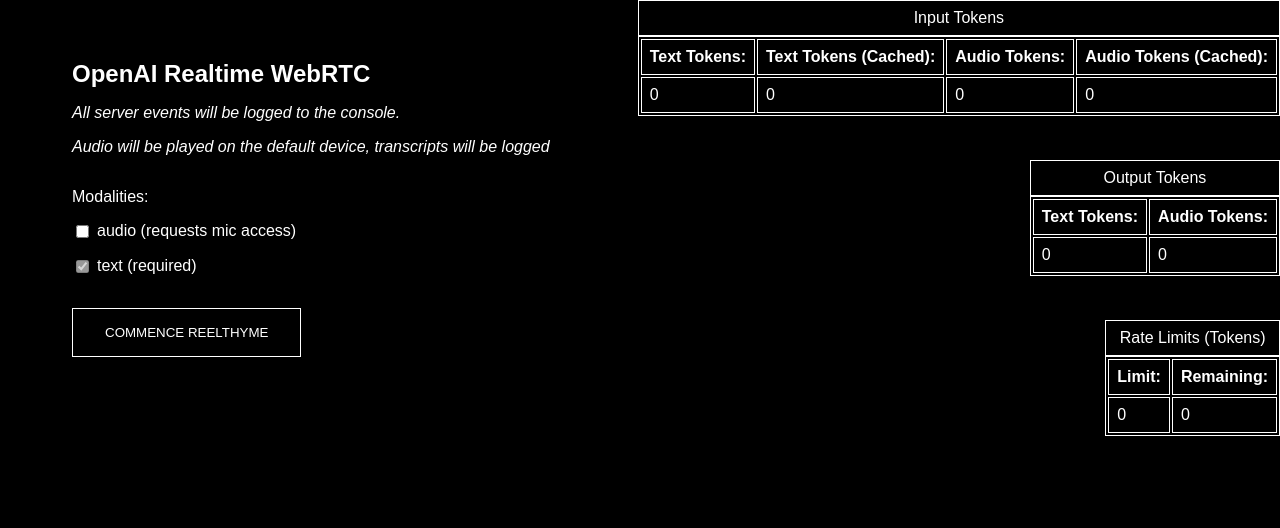
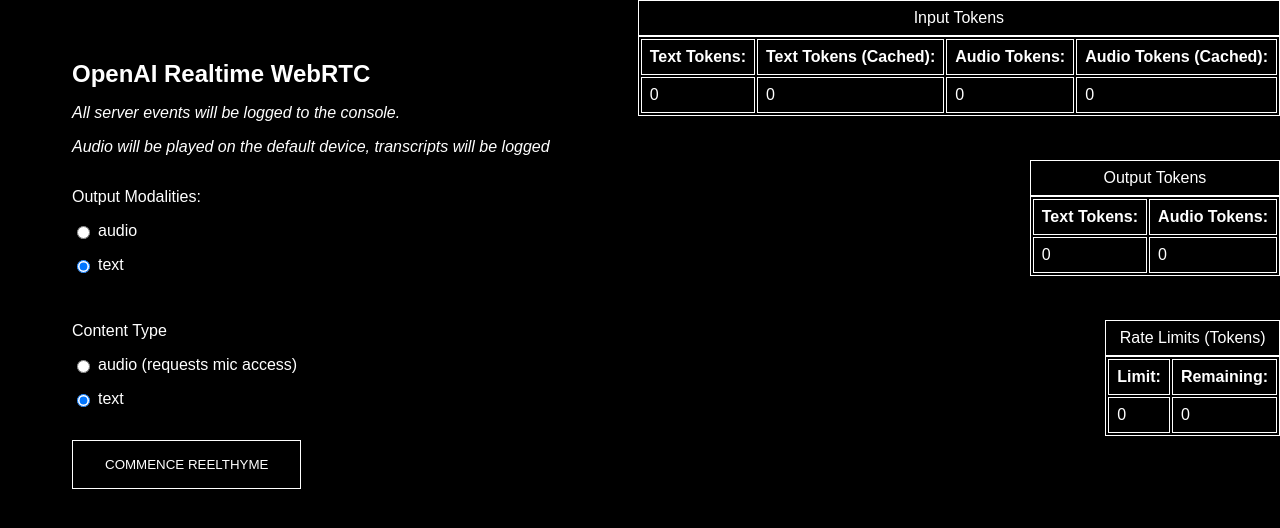
Before and after one commit to brianium/reelthyme, a plain HTML site: page resources/public/index.html in a window 1280 px wide. Drawn offline with Linux system fonts and the light colour scheme; a script that the page names is missing; a web font is replaced by a local one.

Commit message:
chore(cljs): webrtc transport supports realtime stable

```diff
--- a/resources/public/index.html
+++ b/resources/public/index.html
@@ -18,15 +18,28 @@
       <form>
 	<div class="form-group">
 	  <p>
-	    Modalities:
+	    Output Modalities:
 	  </p>
 	  <label for="modality-audio">
-	    audio (requests mic access)
-	    <input type="checkbox" name="modalities" value="audio" id="modality-audio" />
+	    audio
+	    <input type="radio" name="modalities" value="audio" id="modality-audio" />
 	  </label>
 	  <label for="modality-text">
-	    text (required)
-	    <input type="checkbox" name="modalities" value="text" id="modality-text" checked disabled />
+	    text
+	    <input type="radio" name="modalities" value="text" id="modality-text" checked />
+	  </label>
+	</div>
+	<div class="form-group">
+	  <p>
+	    Content Type
+	  </p>
+	  <label for="content-audio">
+	    audio (requests mic access)
+	    <input type="radio" name="content_type" value="input_audio" id="content-audio" />
+	  </label>
+	  <label for="content-text">
+	    text
+	    <input type="radio" name="content_type" value="input_text" id="content-text" checked />
 	  </label>
 	</div>
 	<button id="thebutton" type="button">
```
Also changed, not shown: 8 other files.
